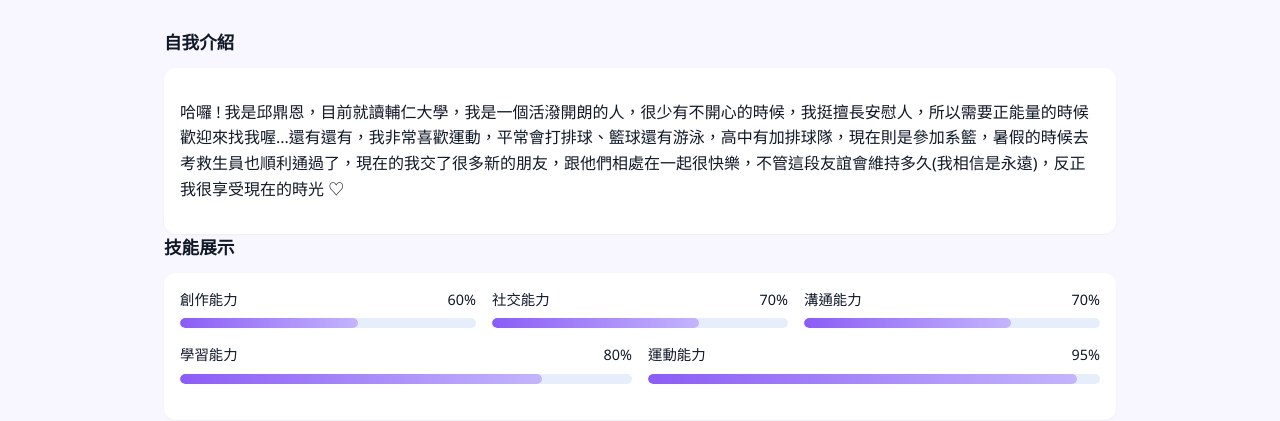
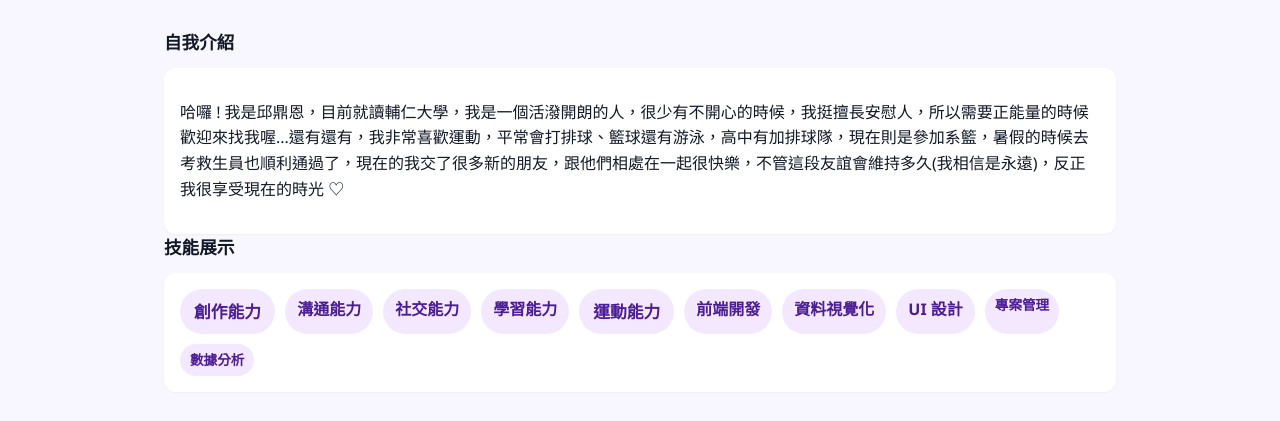
Before and after one commit to CHIUDINGEN/cdn-1, a plain HTML site: page index.html in a window 1280 px wide. Shown: the part 327-748 px from the top of the page. Drawn offline with Linux system fonts and the light colour scheme.

Commit message:
turn into a tag cloud version

```diff
--- a/index.html
+++ b/index.html
@@ -50,18 +50,13 @@
     section{margin-bottom:32px}
     h2{font-size:1.1rem;margin:0 0 12px}
     .card{background:var(--card);padding:16px;border-radius:12px;box-shadow:0 1px 2px rgba(16,24,40,0.04)}
-    /* Skills */
-    .skills{display:flex;gap:16px;flex-wrap:wrap}
-    .skill{
-      flex:1 1 220px;
-    }
-    .skill .label{display:flex;justify-content:space-between;font-size:0.9rem;margin-bottom:8px}
-    .progress{
-      height:10px;background:#e6eefc;border-radius:999px;overflow:hidden;
-    }
-    .progress > span{
-      display:block;height:100%;width:0;background:linear-gradient(90deg,var(--accent),var(--accent-2));border-radius:999px;transition:width 800ms cubic-bezier(.2,.8,.2,1);
-    }
+    /* Skills (tag cloud) */
+    .skills{display:flex;flex-direction:column;gap:12px}
+    .tags{display:flex;gap:10px;flex-wrap:wrap}
+    .tag{background:#f3e8ff;color:#4c1d95;padding:8px 12px;border-radius:999px;font-weight:700;cursor:default;user-select:none;transition:transform .12s ease, box-shadow .12s ease}
+    .tag:hover{transform:translateY(-3px);box-shadow:0 8px 20px rgba(75,0,130,0.08)}
+    .tag.small{font-size:0.85rem;padding:6px 10px}
+    .tag.large{font-size:1.05rem;padding:10px 14px}
     /* Timeline */
     .timeline{position:relative;padding-left:20px}
     .timeline::before{content:'';position:absolute;left:8px;top:0;bottom:0;width:2px;background:linear-gradient(#ddd,#bbb)}
@@ -153,28 +148,18 @@
     <section id="skills">
       <h2>技能展示</h2>
       <div class="card skills">
-        <div class="skill">
-          <div class="label"><span>創作能力</span><span>60%</span></div>
-          <div class="progress" data-value="60"><span></span></div>
+        <div class="tags">
+          <div class="tag large">創作能力</div>
+          <div class="tag">溝通能力</div>
+          <div class="tag">社交能力</div>
+          <div class="tag">學習能力</div>
+          <div class="tag large">運動能力</div>
+          <div class="tag">前端開發</div>
+          <div class="tag">資料視覺化</div>
+          <div class="tag">UI 設計</div>
+          <div class="tag small">專案管理</div>
+          <div class="tag small">數據分析</div>
         </div>
-        <div class="skill">
-          <div class="label"><span>社交能力</span><span>70%</span></div>
-          <div class="progress" data-value="70"><span></span></div>
-        </div>
-        <div class="skill">
-          <div class="label"><span>溝通能力</span><span>70%</span></div>
-          <div class="progress" data-value="70"><span></span></div>
-        </div>
-        <div class="skill">
-          <div class="label"><span>學習能力</span><span>80%</span></div>
-          <div class="progress" data-value="80"><span></span></div>
-        </div>
-        <div class="skill">
-          <div class="label"><span>運動能力</span><span>95%</span></div>
-          <div class="progress" data-value="95"><span></span></div>
-        </div>
-        <div style="flex-basis:100%;height:4px"></div>
-
       </div>
     </section>
 
```
